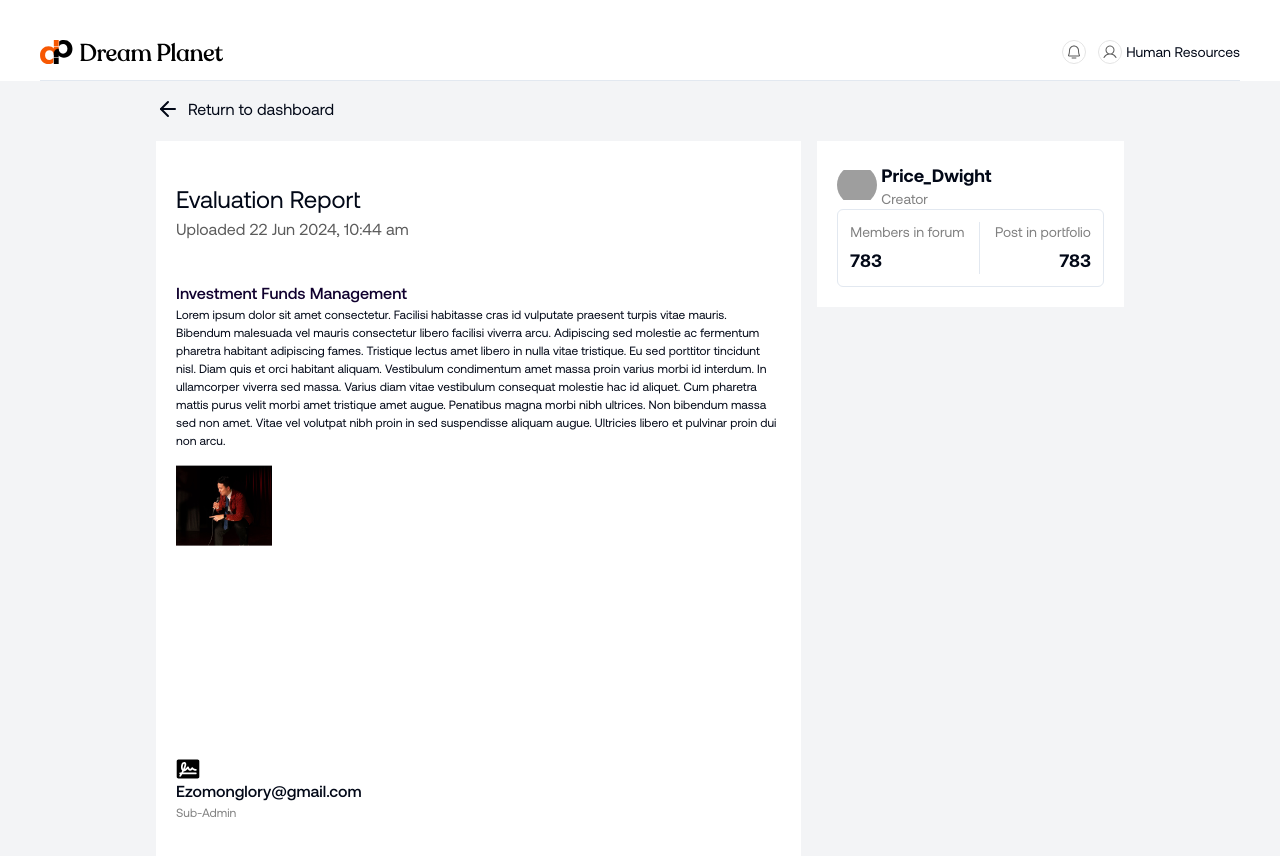
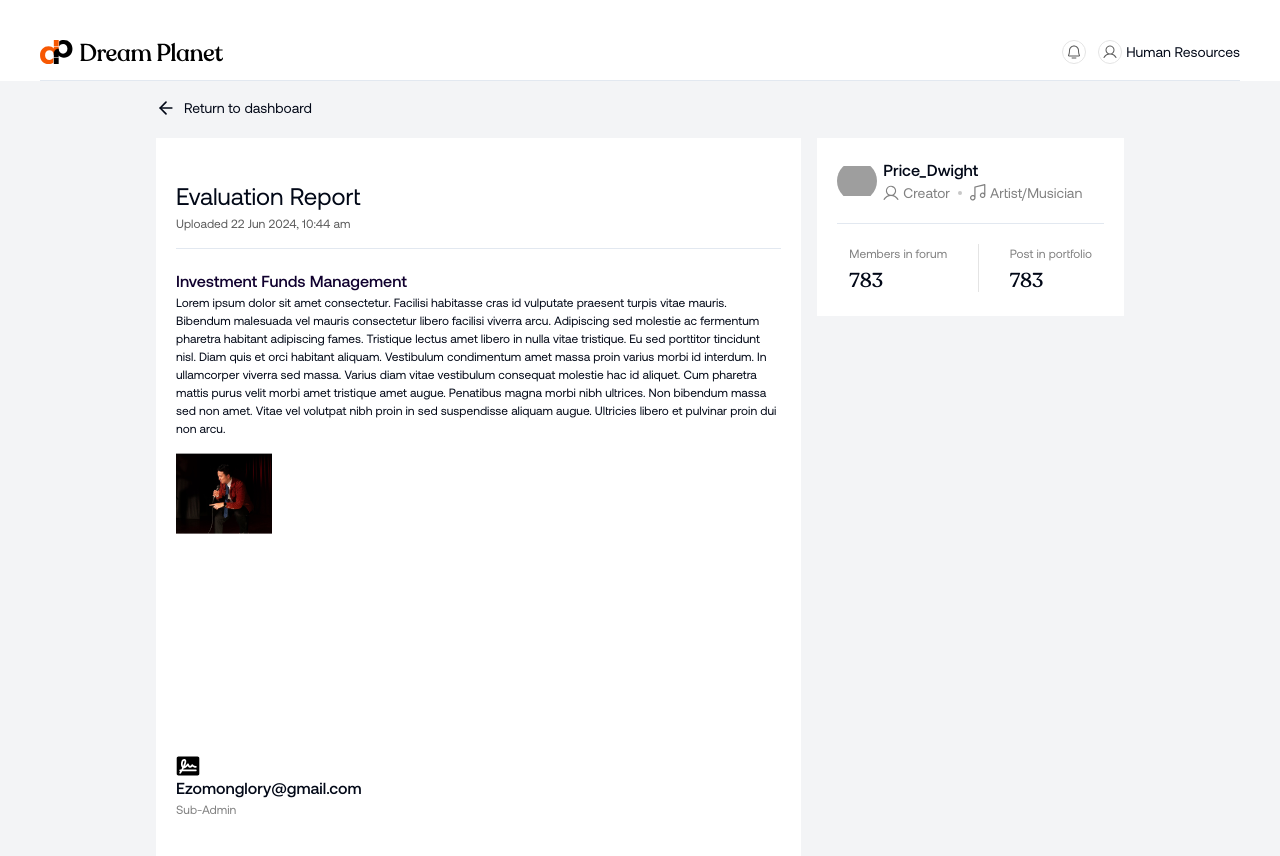
Before and after one commit to Dreamplanet1/dashboard, a Next.js app: page /evaluationreportFilled in a window 1280 px wide. Shown: the top 856 px of the page. Built offline with nearby package versions, Linux system fonts and the light colour scheme; grey boxes are pictures that could not be loaded.

Commit message:
making ui changes

```diff
--- a/app/(main)/broadcast/create/page.tsx
+++ b/app/(main)/broadcast/create/page.tsx
@@ -82,8 +82,8 @@ const Broadcast = () => {
                     </div>
 
                     <div>
-                      <p className="text-[#111810] font-bold">{file.name}</p>
-                      <p className="">{file.size}</p>
+                      <p className="text-[#111810] font-medium">{file.name}</p>
+                      <p className="text-[12px] text-[#808080]">{file.size}</p>
                     </div>
                   </div>
                   <div className="flex items-center space-x-2">
--- a/app/(main)/layout.tsx
+++ b/app/(main)/layout.tsx
@@ -11,7 +11,7 @@ const MainLayout = ({ children }: { children: React.ReactNode }) => {
             <Sidebar />
           </div>
         </div>
-        <div className="p-5 w-full ">{children}</div>
+        <div className="p-5 w-full">{children}</div>
       </div>
     </div>
   );
--- a/app/(main)/report/submitted/page.tsx
+++ b/app/(main)/report/submitted/page.tsx
@@ -1,6 +1,5 @@
 "use client";
 import Image from "next/image";
-import { useRouter } from "next/navigation";
 import React from "react";
 
 const SubmittedReport = () => {
@@ -50,12 +49,11 @@ const SubmittedReport = () => {
       date: "Sent 30 Jun 2024",
     },
   ];
-  const router = useRouter();
 
   return (
     <div className="space-y-5">
       <div>
-        <h2 className="font-medium text-2xl"> Submitted Report</h2>
+        <h2 className="text-2xl"> Submitted Report</h2>
         <p className="text-sm text-[#A8A8A8]">
           Lorem ipsum dolor sit amet consectetur.
         </p>
@@ -64,7 +62,7 @@ const SubmittedReport = () => {
         {reportData.map((report) => (
           <div
             onClick={() => {
-              router.push("/evaluationreportFilled");
+              window.location.href = "/evaluationreportFilled";
             }}
             className="w-50 border cursor-pointer transition-all hover:scale-105 active:scale-95"
           >
--- a/app/(special)/evaluationReport/page.tsx
+++ b/app/(special)/evaluationReport/page.tsx
@@ -28,34 +28,35 @@ const page = () => {
       <section className="w-full flex items-center justify-between">
         <div
           onClick={() => {
-            router.push("/report/overview");
+            window.location.href = "/report/overview";
           }}
-          className="flex items-center cursor-pointer transition-all hover:scale-105 active:scale-95"
+          className="flex items-center cursor-pointer transition-all  active:scale-95 text-[14px]"
         >
-          <ArrowLeft className="mr-2" />
+          <ArrowLeft width={20} height={20} className="mr-2" />
           <p>Return to dashboard</p>
         </div>
-        <Button className="bg-[#F75803] hover:bg-[#F75803] transition-all hover:scale-105 active:scale-95 w-20">
-          Submit
-        </Button>
+        <Button className="btnColored">Submit</Button>
       </section>
       <section className="mt-5 grid grid-cols-6 space-x-4">
         <div className="bg-white px-5 py-10 col-span-4">
           <h2 className="text-[24px] border-b pb-4 mb-6 ">Evaluation Report</h2>
-          <form className="space-y-4">
+          <form className="space-y-[20px]">
             <div>
-              <Label className="font-semibold">Subject</Label>
-              <Input placeholder="Enter Subject" className="text-[#C8C8C8]" />
-            </div>
-            <div>
-              <Label className="font-semibold">Description</Label>
-              <Textarea
-                placeholder="Type your message here."
-                className="h-56"
+              <Label className="font-medium mb-[8px]">Subject</Label>
+              <Input
+                placeholder="Enter Subject"
+                className=" placeholder:text-[#C8C8C8] border-[#C8C8C8] placeholder:text-[14px] focus-visible:ring-0 focus-visible:ring-offset-0 rounded-[8px]"
               />
             </div>
             <div>
-              <p className="text-[#10002E] font-medium mb-1">Media</p>
+              <Label className="font-medium mb-[8px]">Description</Label>
+              <Textarea
+                placeholder="Type your message here."
+                className="h-56  placeholder:text-[#C8C8C8] border-[#C8C8C8] placeholder:text-[14px] focus-visible:ring-0 focus-visible:ring-offset-0 rounded-[8px]"
+              />
+            </div>
+            <div>
+              <p className="text-[#10002E] font-medium mb-[8px]">Media</p>
               <Dropzone
                 files={files}
                 setFiles={setFiles}
@@ -79,14 +80,16 @@ const page = () => {
                         </div>
 
                         <div>
-                          <p className="text-[#111810] font-bold">
+                          <p className="text-[#111810] font-medium">
                             {file.name}
                           </p>
-                          <p className="">{file.size}</p>
+                          <p className="text-[12px] text-[#808080]">
+                            {file.size}
+                          </p>
                         </div>
                       </div>
-                      <div className="space-x-2">
-                        <button className="hover:scale-105 transition-all text-sm font-medium cursor-pointer active:scale-95">
+                      <div className="flex items-center space-x-2">
+                        <Button className="hover:scale-105 transition-all bg-transparent text-black hover:bg-transparent text-sm font-medium cursor-pointer active:scale-95">
                           <Link
                             href={file.preview}
                             download={true}
@@ -94,14 +97,16 @@ const page = () => {
                           >
                             Preview
                           </Link>
-                        </button>
-
-                        <button
-                          onClick={() => removeFile(file.name)}
-                          className="text-sm text-[#BF3100] font-medium cursor-pointer hover:scale-105 active:scale-95 transition-all"
+                        </Button>
+                        <div className="bg-[#C8C8C8] rounded-full w-[4px] h-[4px]"></div>
+                        <Button
+                          // onClick={() => {
+                          //   setisDeleteOpen(true);
+                          // }}
+                          className="text-sm text-[#BF3100] font-medium bg-transparent hover:bg-transparent cursor-pointer hover:scale-105 active:scale-95 transition-all"
                         >
                           Delete
-                        </button>
+                        </Button>
                       </div>
                     </div>
                   ))}
@@ -111,7 +116,7 @@ const page = () => {
           </form>
         </div>
         <div className="col-span-2 bg-white h-max p-5">
-          <div className="flex items-center">
+          <div className="flex pb-[20px] border-b space-x-[6px] items-center">
             <Avatar>
               <AvatarImage
                 className="object-contain"
@@ -121,20 +126,43 @@ const page = () => {
               <AvatarFallback>CN</AvatarFallback>
             </Avatar>
             <div>
-              <p className="text-lg font-semibold">Price_Dwight</p>
-              <p className="text-[#808080] text-sm">Creator</p>
+              <p className="font-medium">Price_Dwight</p>
+              <div className="flex items-center space-x-2">
+                <div className="flex items-center space-x-1">
+                  <span>
+                    <Image
+                      src={"/icons/profile.svg"}
+                      height={16}
+                      width={16}
+                      alt="profileIcon"
+                    />
+                  </span>
+                  <p className="text-[#808080] text-[14px]">Creator</p>
+                </div>
+                <p className="h-1 w-1 rounded-full bg-[#C8C8C8]"></p>
+                <div className="flex items-center space-x-1">
+                  <span>
+                    <Image
+                      src={"/icons/music.svg"}
+                      height={16}
+                      width={16}
+                      alt="musicIcon"
+                    />
+                  </span>
+                  <p className="text-[#808080] text-[14px]">Artist/Musician</p>
+                </div>
+              </div>
             </div>
           </div>
-          <div className="flex justify-between border rounded-md p-3 w-full">
-            <div className="flex border-r grow  flex-col space-y-1">
-              <p className="text-[#808080] text-sm">Members in forum</p>
-              <h2 className="font-semibold text-lg">783</h2>
+          <div className="flex justify-between rounded-md px-3 w-full mt-[20px]">
+            <div className="flex flex-col space-y-1">
+              <p className="text-[#808080] text-[12px]">Members in forum</p>
+              <h2 className="font-Recoleta font-medium text-[20px]">783</h2>
             </div>
-            <div className="flex flex-col space-y-1 grow justify-end">
-              <p className="text-[#808080] text-sm flex justify-end">
-                Post in portfolio
-              </p>
-              <h2 className="font-semibold text-lg flex justify-end">783</h2>
+            <div className="h-[48px] w-[1px] bg-[#E4E4E4]"></div>
+            <div className="flex flex-col space-y-1 ">
+              <p className="text-[#808080] text-[12px]">Post in portfolio</p>
+              <h2 className="font-Recoleta font-medium text-[20px]">783</h2>
             </div>
           </div>
         </div>
--- a/app/(special)/evaluationreportFilled/page.tsx
+++ b/app/(special)/evaluationreportFilled/page.tsx
@@ -18,21 +18,23 @@ const page = () => {
     <section className="py-4 px-7 mx-auto max-w-screen-lg ">
       <div
         onClick={() => {
-          router.push("/report/submitted");
+          window.location.href = "/report/submitted";
         }}
-        className="flex items-center cursor-pointer transition-all  active:scale-95"
+        className="flex items-center cursor-pointer transition-all active:scale-95 text-[14px]"
       >
-        <ArrowLeft className="mr-2" />
+        <ArrowLeft width={20} height={20} className="mr-2" />
         <p>Return to dashboard</p>
       </div>
 
       <section className="mt-5 grid grid-cols-6 space-x-4">
         <div className="bg-white px-5 py-10 col-span-4 h-[90vh] flex flex-col">
-          <div>
-            <h2 className="text-[24px]  ">Evaluation Report</h2>
-            <p className="text-[#5B5B5B]">Uploaded 22 Jun 2024, 10:44 am</p>
+          <div className="pb-[16px] border-b">
+            <h2 className="text-[24px]">Evaluation Report</h2>
+            <p className="text-[#5B5B5B] text-[12px]">
+              Uploaded 22 Jun 2024, 10:44 am
+            </p>
           </div>
-          <div className=" mt-10">
+          <div className="mt-[20px]">
             <h3 className="text-[#10002E] font-medium">
               Investment Funds Management
             </h3>
@@ -71,7 +73,7 @@ const page = () => {
           </div>
         </div>
         <div className="col-span-2 bg-white h-max p-5">
-          <div className="flex space-x-1 items-center">
+          <div className="flex pb-[20px] border-b space-x-[6px] items-center">
             <Avatar>
               <AvatarImage
                 className="object-contain"
@@ -81,20 +83,43 @@ const page = () => {
               <AvatarFallback>CN</AvatarFallback>
             </Avatar>
             <div>
-              <p className="text-lg font-semibold">Price_Dwight</p>
-              <p className="text-[#808080] text-sm">Creator</p>
+              <p className="font-medium">Price_Dwight</p>
+              <div className="flex items-center space-x-2">
+                <div className="flex items-center space-x-1">
+                  <span>
+                    <Image
+                      src={"/icons/profile.svg"}
+                      height={16}
+                      width={16}
+                      alt="profileIcon"
+                    />
+                  </span>
+                  <p className="text-[#808080] text-[14px]">Creator</p>
+                </div>
+                <p className="h-1 w-1 rounded-full bg-[#C8C8C8]"></p>
+                <div className="flex items-center space-x-1">
+                  <span>
+                    <Image
+                      src={"/icons/music.svg"}
+                      height={16}
+                      width={16}
+                      alt="musicIcon"
+                    />
+                  </span>
+                  <p className="text-[#808080] text-[14px]">Artist/Musician</p>
+                </div>
+              </div>
             </div>
           </div>
-          <div className="flex justify-between border rounded-md p-3 w-full">
-            <div className="flex border-r grow  flex-col space-y-1">
-              <p className="text-[#808080] text-sm">Members in forum</p>
-              <h2 className="font-semibold text-lg">783</h2>
+          <div className="flex justify-between rounded-md px-3 w-full mt-[20px]">
+            <div className="flex flex-col space-y-1">
+              <p className="text-[#808080] text-[12px]">Members in forum</p>
+              <h2 className="font-Recoleta font-medium text-[20px]">783</h2>
             </div>
-            <div className="flex flex-col space-y-1 grow justify-end">
-              <p className="text-[#808080] text-sm flex justify-end">
-                Post in portfolio
-              </p>
-              <h2 className="font-semibold text-lg flex justify-end">783</h2>
+            <div className="h-[48px] w-[1px] bg-[#E4E4E4]"></div>
+            <div className="flex flex-col space-y-1 ">
+              <p className="text-[#808080] text-[12px]">Post in portfolio</p>
+              <h2 className="font-Recoleta font-medium text-[20px]">783</h2>
             </div>
           </div>
         </div>
```
Also changed, not shown: app/(main)/campaign/page.tsx (+20 -8 lines), app/(main)/report/overview/page.tsx (+48 -11 lines).
